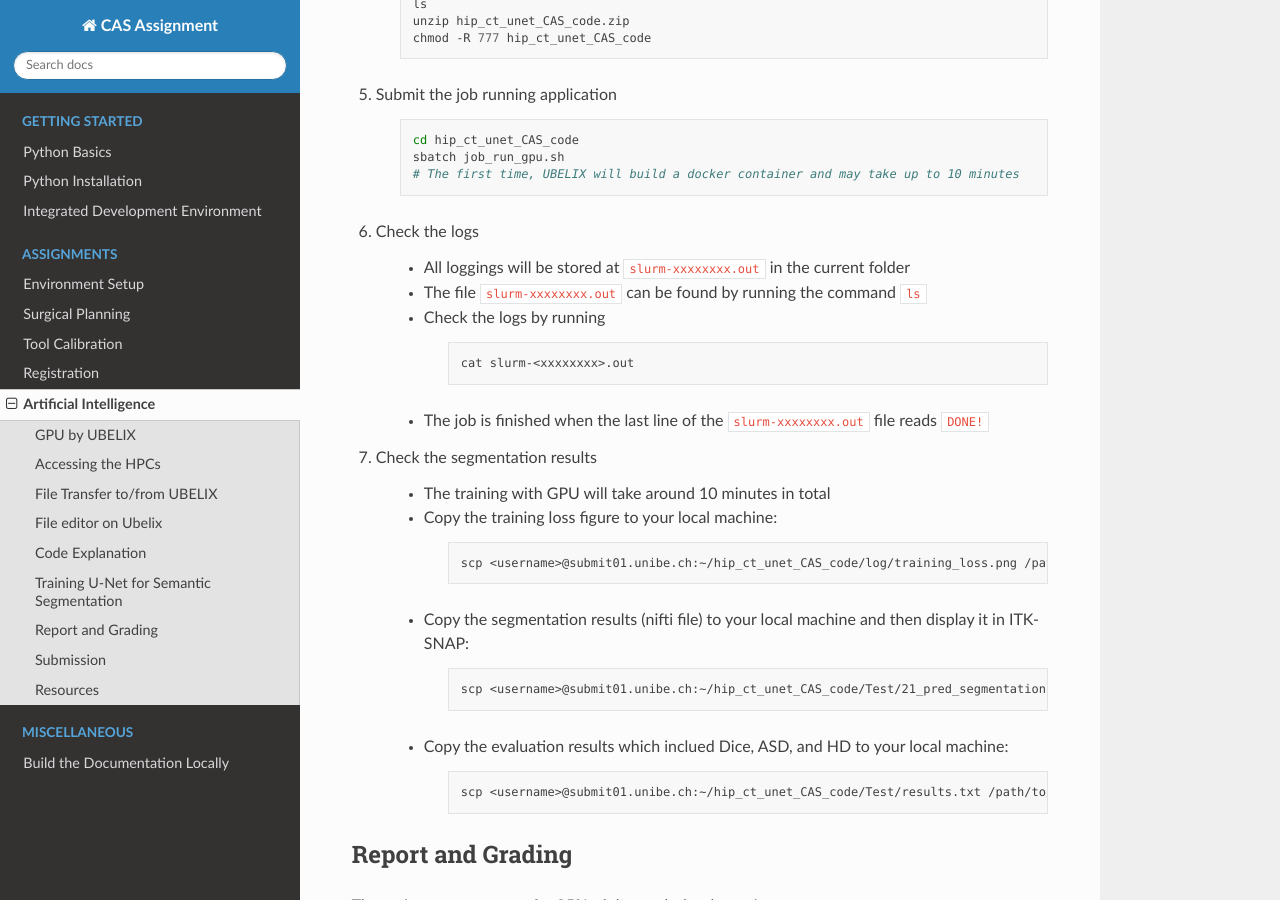
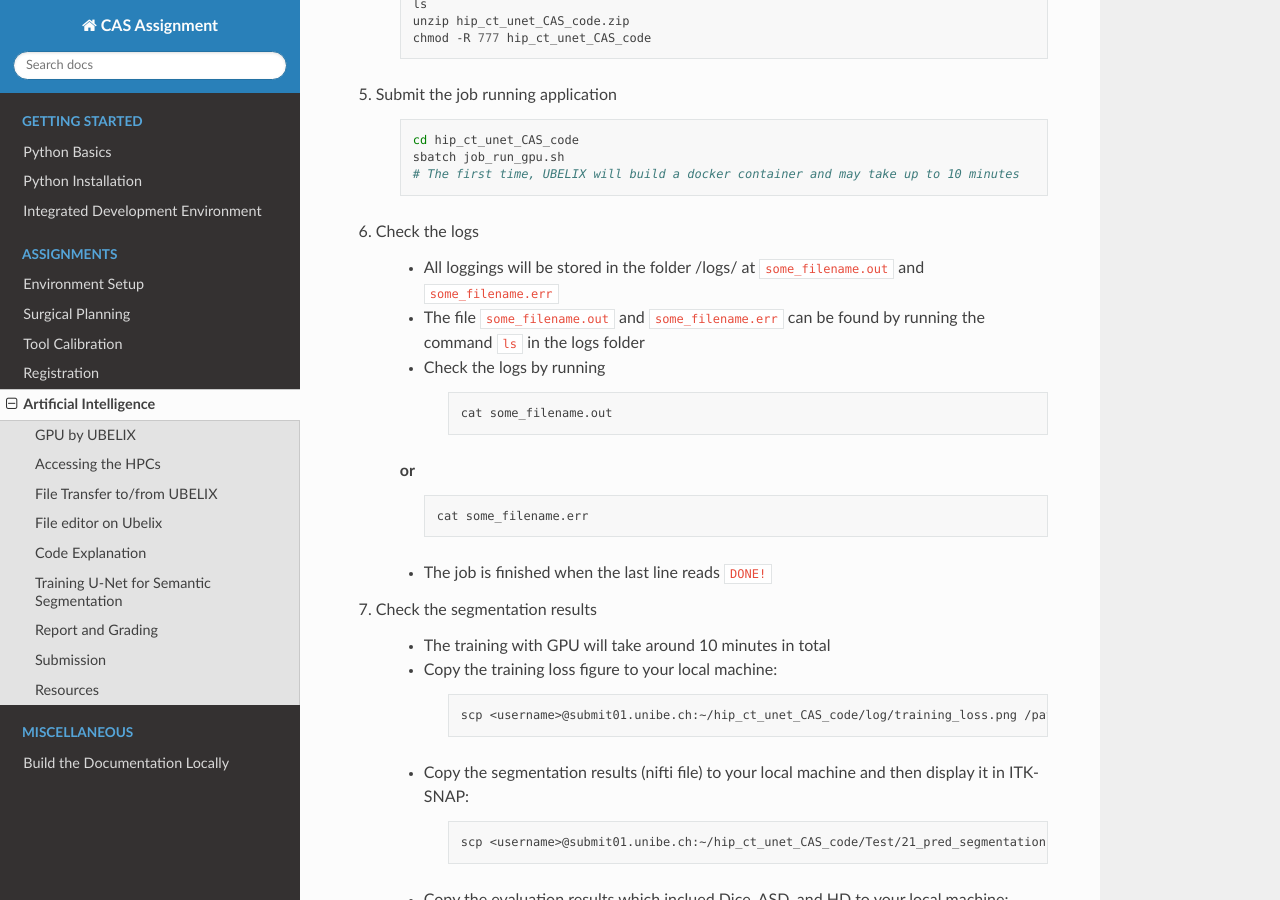
Before and after one commit to persmed/cas-assignment, a Sphinx documentation site: the page built from docs/assignment.ai.rst, in a window 1280 px wide and 900 px high, scrolled down 4456 px. Built offline with Sphinx 7.4.7 and the Read the Docs theme 3.1.0, drawn with Linux system fonts in a browser that asks for light colours.

Commit message:
Update assignment.ai.rst
changed filenames of err - and out-file

```diff
--- a/docs/assignment.ai.rst
+++ b/docs/assignment.ai.rst
@@ -171,15 +171,19 @@ Training U-Net for Semantic Segmentation
 
 #. Check the logs
 
-	- All loggings will be stored at ``slurm-xxxxxxxx.out`` in the current folder
-	- The file ``slurm-xxxxxxxx.out`` can be found by running the command ``ls``
+	- All loggings will be stored in the folder /logs/ at ``some_filename.out`` and ``some_filename.err``
+	- The file ``some_filename.out`` and ``some_filename.err`` can be found by running the command ``ls`` in the logs folder
 	- Check the logs by running
 
 		.. code-block:: bash
 
-	 		cat slurm-<xxxxxxxx>.out
+	 		cat some_filename.out
+	or
+		.. code-block:: bash
 
- 	- The job is finished when the last line of the ``slurm-xxxxxxxx.out`` file reads ``DONE!``
+	 		cat some_filename.err
+
+ 	- The job is finished when the last line reads ``DONE!``
 
 #. Check the segmentation results
 
```
